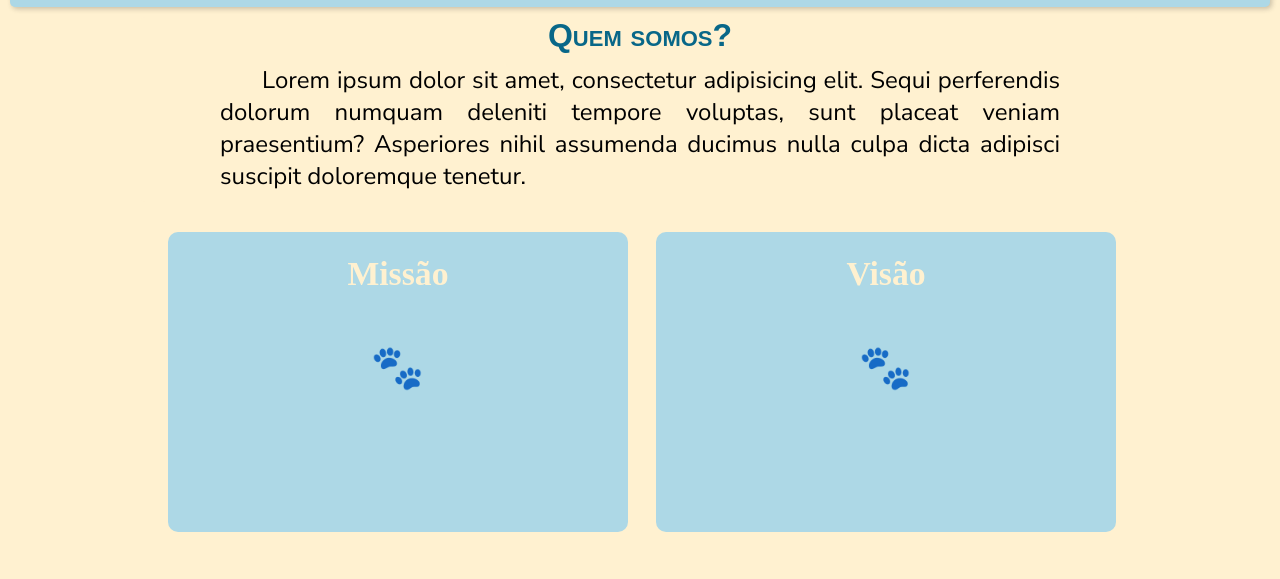
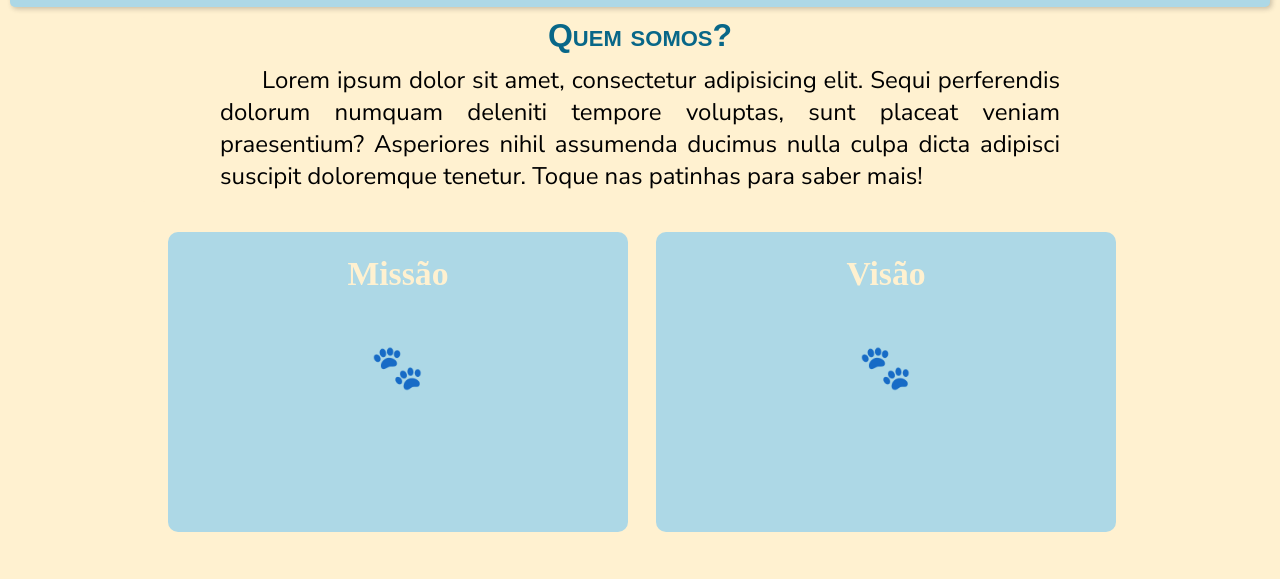
Before and after one commit to arianimacedo/doodoopetshop, a plain HTML site: page quem-somos.html in a window 1280 px wide. Shown: the part 173-752 px from the top of the page. Drawn offline with nearby package versions, Linux system fonts and the light colour scheme; a web font is replaced by a local one.

Commit message:
Update quem-somos.html
Atualização

```diff
--- a/quem-somos.html
+++ b/quem-somos.html
@@ -33,7 +33,7 @@
 
         <section>
           <h1>Quem somos?</h1>
-          <p>Lorem ipsum dolor sit amet, consectetur adipisicing elit. Sequi perferendis dolorum numquam deleniti tempore voluptas, sunt placeat veniam praesentium? Asperiores nihil assumenda ducimus nulla culpa dicta adipisci suscipit doloremque tenetur.</p>
+          <p>Lorem ipsum dolor sit amet, consectetur adipisicing elit. Sequi perferendis dolorum numquam deleniti tempore voluptas, sunt placeat veniam praesentium? Asperiores nihil assumenda ducimus nulla culpa dicta adipisci suscipit doloremque tenetur. Toque nas patinhas para saber mais!</p>
         </section>
 
             <div class="cardBox">
```
